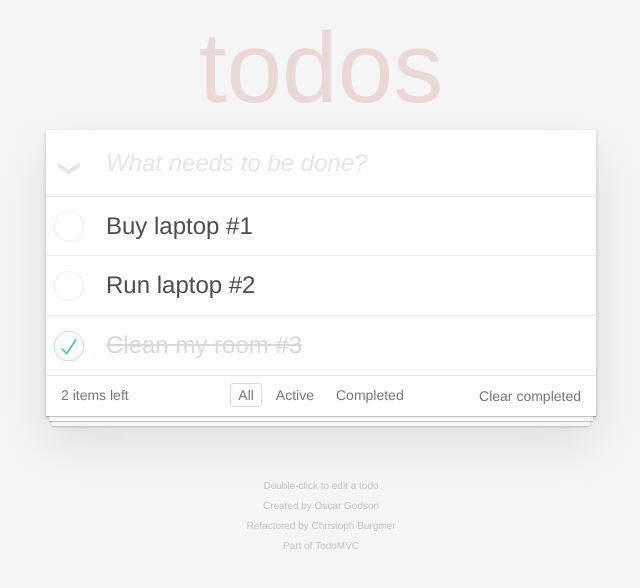
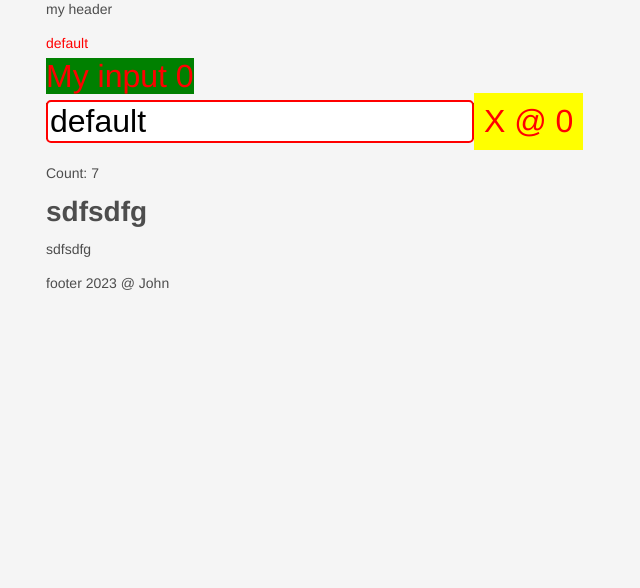
Before and after one commit to Sogo13/vue3-todo-app, a Vue app: page / in a window 1280 px wide. Shown: the top 588 px of the page, without its empty margins (319-959 px from the left). Built offline with nearby package versions, Linux system fonts and the light colour scheme.

Commit message:
final version from class (forms, slots, directives)

```diff
--- a/src/App.vue
+++ b/src/App.vue
@@ -1,89 +1,31 @@
 <template>
-  <section class="todoapp">
-    <todo-input @add-todo="addTodo"></todo-input>
-    <section class="main">
-      <input id="toggle-all" class="toggle-all" type="checkbox">
-      <label for="toggle-all">Mark all as complete</label>
-      <ul class="todo-list">
-        <todo-item v-for="todo in filteredTodos"
-                   :key="todo.id"
-                   :todo="todo"
-                   @toggle-completed="toggleCompleted"
-                   @set-text="setText(todo.id, $event)"
-                   @destroy="removeTodo(todo.id)"
-        ></todo-item>
-      </ul>
-    </section>
-    <todo-filters :left="leftCount" @set-filter="filter = $event"></todo-filters>
-  </section>
-  <todo-footer></todo-footer>
+  <page>
+    <template #header>
+      my header
+    </template>
+
+    <template #default>
+      <p @click="text = 'updated'" v-red>{{ text }}</p>
+      <my-input :label="'My input '+count" v-model.trim="text"
+                v-model:cleared-count="count">
+        <h1>sdfsdfg</h1>
+        <p>sdfsdfg</p>
+      </my-input>
+    </template>
+
+    <template #footer="footerProps">
+      footer {{ footerProps.year }} @ {{ footerProps.profile.name }}
+    </template>
+  </page>
 </template>
 
 <script setup>
-import TodoItem from "@/components/TodoApp/TodoItem.vue";
-import TodoFooter from "@/components/TodoApp/TodoFooter.vue";
-import TodoFilters from "@/components/TodoApp/TodoFilters.vue";
-import TodoInput from "@/components/TodoApp/TodoInput.vue";
-import {computed, reactive, ref} from "vue";
+import {ref} from "vue";
+import MyInput from "@/components/MyInput.vue";
+import Page from "@/components/Page.vue";
 
-let todos = reactive([
-  {
-    id: 1,
-    title: 'Buy laptop',
-    isCompleted: false
-  },
-  {
-    id: 2,
-    title: 'Run laptop',
-    isCompleted: false
-  },
-  {
-    id: 3,
-    title: 'Clean my room',
-    isCompleted: true
-  },
-])
+const text = ref('default');
+const count = ref(0)
 
-function addTodo(text) {
-  todos.push({
-    id: todos.length + 1,
-    title: text,
-    isCompleted: false
-  })
-}
-
-function toggleCompleted(id) {
-  const todo = todos.find(todo => todo.id === id)
-  todo.isCompleted = !todo.isCompleted
-}
-
-const leftCount = computed(
-    () => todos.filter(todo => !todo.isCompleted).length
-)
-
-function setText(id, newText) {
-  const todo = todos.find(todo => todo.id === id)
-  todo.title = newText
-}
-
-const filter = ref('all')
-
-const filteredTodos = computed(() => {
-  switch (filter.value) {
-    case 'all': return todos;
-    case 'completed': return todos.filter(todo => todo.isCompleted);
-    case 'active': return todos.filter(todo => !todo.isCompleted);
-  }
-})
-
-console.log(filteredTodos)
-
-function removeTodo(id) {
-  const i = todos.findIndex((todo) => todo.id === id)
-  todos.splice(i, 1)
-
-  console.log('id', id)
-
-  todos = reactive(todos.filter(todo => todo !== id))
-}
+const log = console.log
 </script>
--- /dev/null
+++ b/src/components/MyInput.vue
@@ -0,0 +1,45 @@
+<template>
+  <div @click="textColor = 'yellow'">
+    <label v-css:[targetProperty].delayed="'green'" v-css="textColor">
+      {{ label }}<br>
+      <input type="text" :value="props.modelValue"
+             @input="$emit('update:model-value', $event.target.value)">
+      <button
+          @click="$emit('update:model-value', '');
+          $emit('update:clearedCount',
+          props.clearedCount + 1)">
+        X @ {{ props.clearedCount }}
+      </button>
+    </label>
+    <p>Count: {{ props.modelValue.length }}</p>
+    <slot></slot>
+  </div>
+</template>
+
+<style scoped>
+label {
+  font-size: 2rem;
+}
+input {
+  border-radius: 5px;
+  font-size: 2rem;
+  border: 2px red solid;
+}
+button {
+  background: yellow;
+  color: red;
+  font-size: 2rem;
+  padding: 10px;
+}
+</style>
+
+<script setup>
+import {ref} from "vue";
+
+const props = defineProps(['modelValue', 'clearedCount', 'label', 'modelModifiers'])
+
+const textColor = ref('red')
+const targetProperty = ref('backgroundColor')
+
+console.log(props.modelModifiers)
+</script>
--- /dev/null
+++ b/src/components/Page.vue
@@ -0,0 +1,28 @@
+<template>
+  <header>
+    <slot name="header">
+      <my-input></my-input>
+    </slot>
+  </header>
+
+  <main>
+    <slot></slot>
+  </main>
+
+  <footer>
+    <slot name="footer" :year="year" :profile="profile">
+      © Vuejs {{ year }}
+    </slot>
+  </footer>
+</template>
+
+<script setup>
+import {ref} from "vue";
+
+const year = ref(2023)
+
+const profile = ref({
+  name: 'John',
+  surname: 'Last'
+})
+</script>
--- a/src/main.js
+++ b/src/main.js
@@ -1,6 +1,29 @@
-import { createApp } from 'vue'
+import {createApp} from 'vue'
 import App from './App.vue'
 
 const app = createApp(App)
 
+app.directive('red', {
+    mounted(el, bindings, vnode, prevVnode) {
+        console.log(`el`, el)
+        console.log(`bindings`, bindings)
+        console.log(`vnode`, vnode)
+        console.log(`prevVnode`, prevVnode)
+
+        setTimeout(() => el.style.color = bindings.value ?? 'red',
+            bindings.modifiers.delayed ? 1000 : 0)
+    }
+})
+
+app.directive('css', (el, bindings, vnode, prevVnode) => {
+        console.log(`el`, el)
+        console.log(`bindings`, bindings)
+        console.log(`vnode`, vnode)
+        console.log(`prevVnode`, prevVnode)
+
+        setTimeout(() => el.style[bindings.arg ?? 'color'] = bindings.value ?? 'red',
+            bindings.modifiers.delayed ? 1000 : 0)
+    }
+)
+
 app.mount('#app')
```
